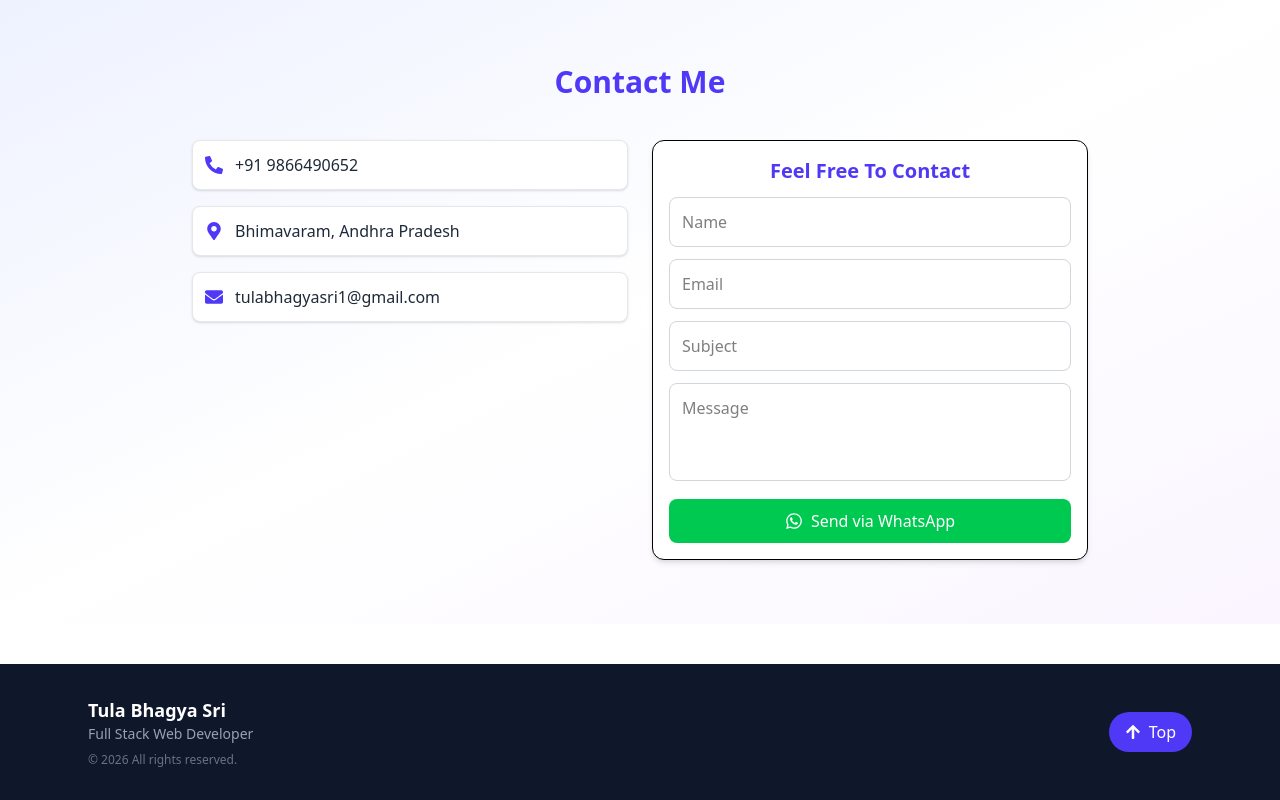
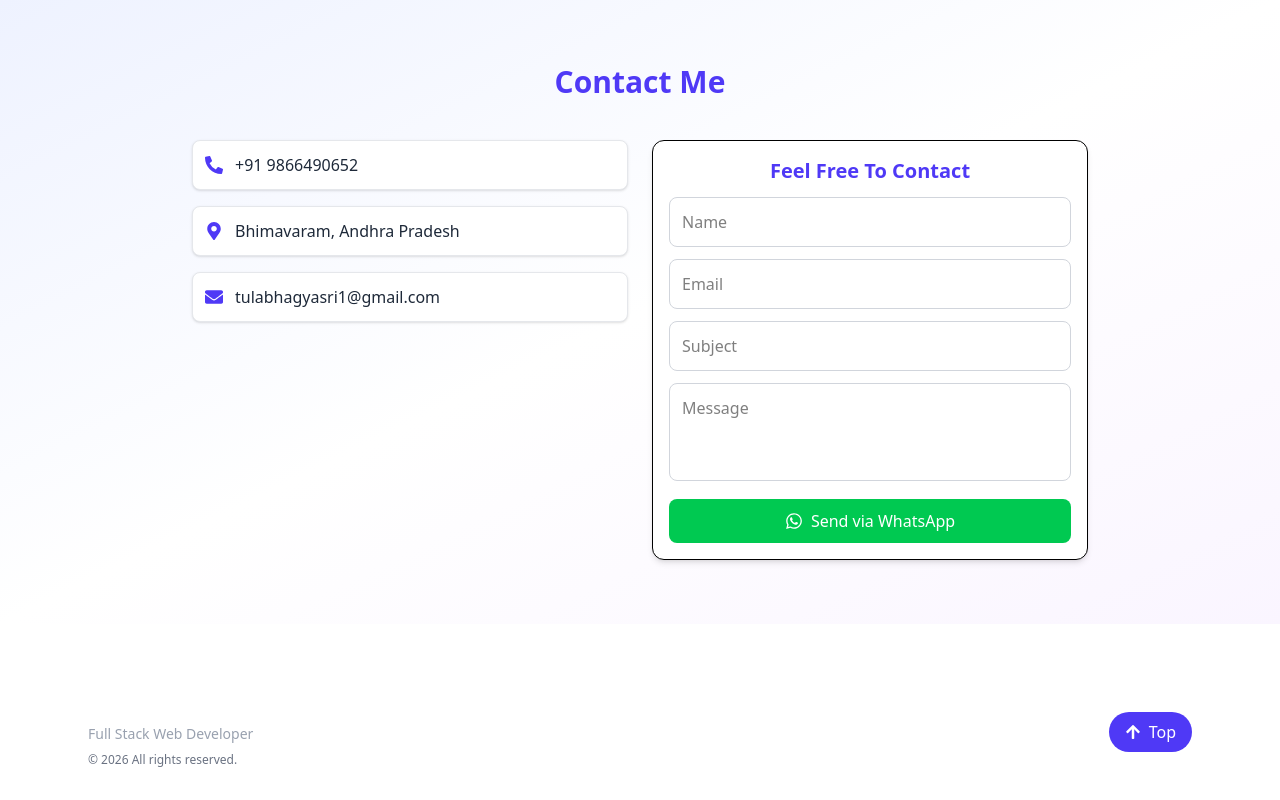
Before and after one commit to tulabhagya2/Portfolio, a React (Vite) app in the folder portfolio-project/: page / in a window 1280 px wide. Shown: the part 2648-3448 px from the top of the page. Built offline with nearby package versions, Linux system fonts and the light colour scheme.

Commit message:
portfolio

```diff
--- a/portfolio-project/src/components/Footer.jsx
+++ b/portfolio-project/src/components/Footer.jsx
@@ -6,7 +6,7 @@
   };
 
   return (
-    <footer className="bg-slate-900 text-white py-8 mt-10">
+    <footer className="text-gray-400 text-white py-8 mt-10">
       <div className="max-w-6xl mx-auto px-6 flex flex-col md:flex-row justify-between items-center gap-6">
 
         <div className="text-center md:text-left">
```
